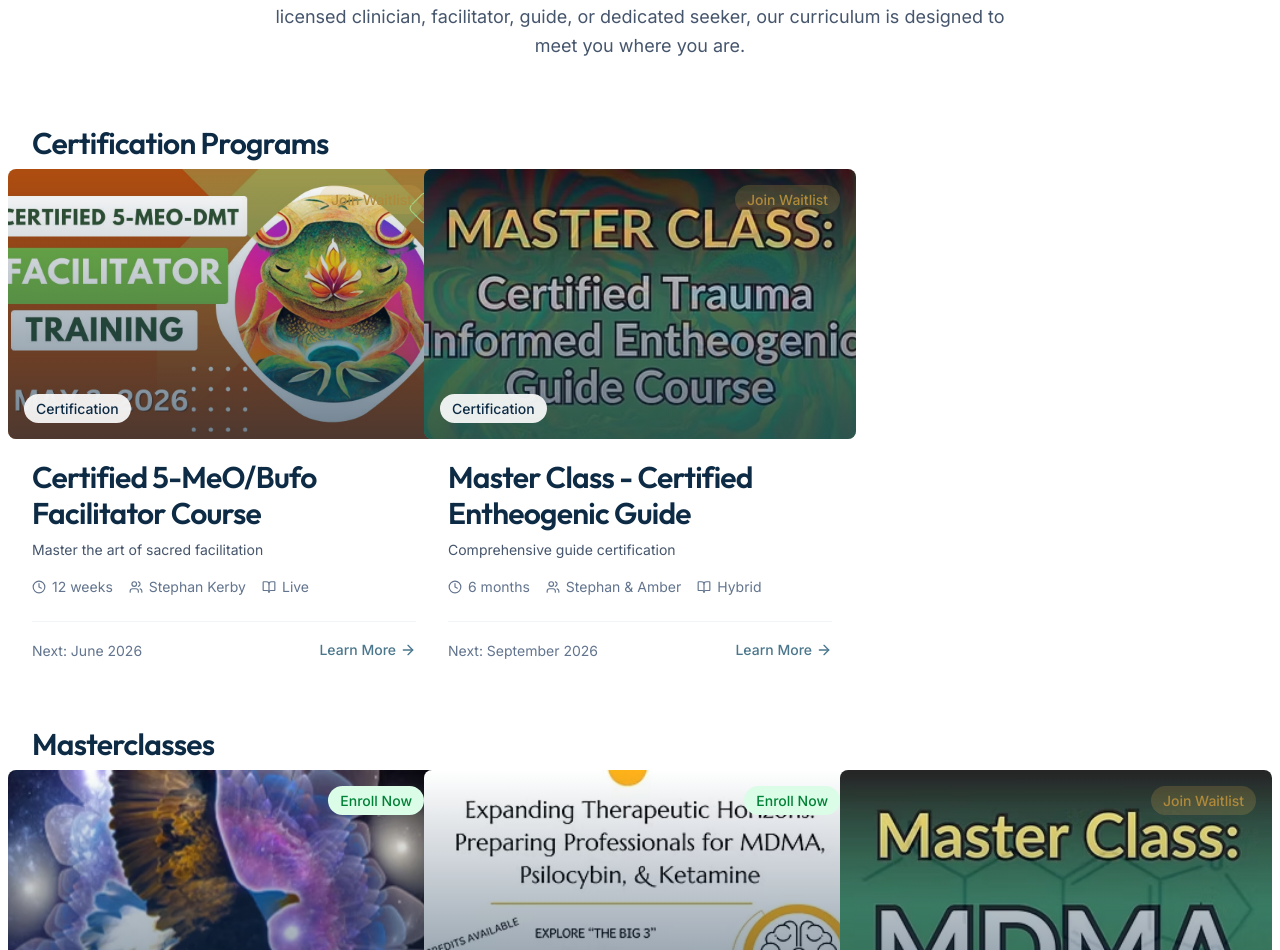
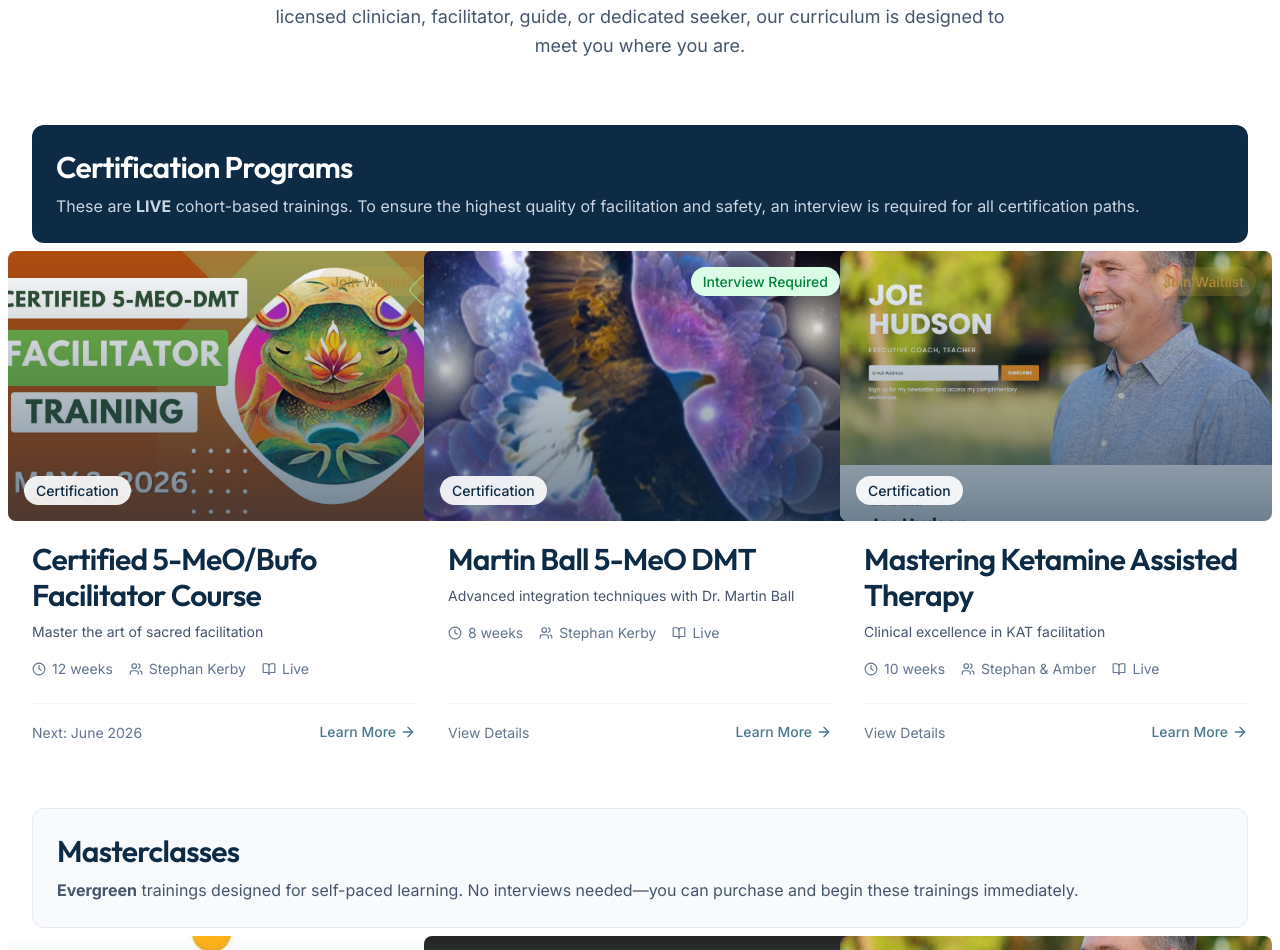
Before and after one commit to armchairfuturist-code/mindscape-site, a Next.js app: page / in a window 1280 px wide. Shown: the part 4202-5152 px from the top of the page. Built offline with nearby package versions, Linux system fonts and the light colour scheme; no server answers.

Commit message:
categorization of classes links

```diff
--- a/src/components/sections/CoursesSection.tsx
+++ b/src/components/sections/CoursesSection.tsx
@@ -12,7 +12,7 @@ function CourseCard({ course }: { course: typeof courses[0] }) {
     };
 
     const statusLabels = {
-        open: "Enroll Now",
+        open: course.requiresInterview ? "Interview Required" : "Purchase Now",
         waitlist: "Join Waitlist",
         "coming-soon": "Coming Soon",
     };
@@ -128,9 +128,14 @@ export default function CoursesSection() {
                 {/* Certification Programs */}
                 {certifications.length > 0 && (
                     <div className="mb-16">
-                        <h3 className="text-2xl font-heading font-semibold text-navy mb-8">
+                        <div className="mb-8 p-6 bg-navy text-white rounded-xl">
+                            <h3 className="text-2xl font-heading font-semibold mb-2">
                                 Certification Programs
                             </h3>
+                            <p className="text-slate-300">
+                                These are <strong>LIVE</strong> cohort-based trainings. To ensure the highest quality of facilitation and safety, an interview is required for all certification paths.
+                            </p>
+                        </div>
                         <div className="grid md:grid-cols-2 lg:grid-cols-3 gap-8">
                             {certifications.map((course) => (
                                 <CourseCard key={course.slug} course={course} />
@@ -142,9 +147,14 @@ export default function CoursesSection() {
                 {/* Masterclasses */}
                 {masterclasses.length > 0 && (
                     <div className="mb-16">
-                        <h3 className="text-2xl font-heading font-semibold text-navy mb-8">
+                        <div className="mb-8 p-6 bg-slate-50 border border-slate-200 rounded-xl">
+                            <h3 className="text-2xl font-heading font-semibold text-navy mb-2">
                                 Masterclasses
                             </h3>
+                            <p className="text-slate-600">
+                                <strong>Evergreen</strong> trainings designed for self-paced learning. No interviews needed—you can purchase and begin these trainings immediately.
+                            </p>
+                        </div>
                         <div className="grid md:grid-cols-2 lg:grid-cols-3 gap-8">
                             {masterclasses.map((course) => (
                                 <CourseCard key={course.slug} course={course} />
@@ -156,9 +166,11 @@ export default function CoursesSection() {
                 {/* eBooks & Resources */}
                 {ebooks.length > 0 && (
                     <div>
-                        <h3 className="text-2xl font-heading font-semibold text-navy mb-8">
+                        <div className="mb-8">
+                            <h3 className="text-2xl font-heading font-semibold text-navy mb-2">
                                 eBooks & Resources
                             </h3>
+                        </div>
                         <div className="grid md:grid-cols-2 lg:grid-cols-3 gap-8">
                             {ebooks.map((course) => (
                                 <CourseCard key={course.slug} course={course} />
--- a/src/data/courses.ts
+++ b/src/data/courses.ts
@@ -7,6 +7,7 @@ export interface Course {
     price: number | null;
     type: 'masterclass' | 'certification' | 'ebook';
     status: 'open' | 'waitlist' | 'coming-soon';
+    requiresInterview?: boolean;
     nextCohort?: string;
     duration?: string;
     format?: string;
@@ -44,6 +45,7 @@ export const courses: Course[] = [
         price: null,
         type: "certification",
         status: "waitlist",
+        requiresInterview: true,
         nextCohort: "June 2026",
         duration: "12 weeks",
         format: "Live Online + Self-Paced",
@@ -119,14 +121,15 @@ export const courses: Course[] = [
         ],
     },
     {
-        slug: "martin-ball-5-meo-dmt-integration",
-        title: "Martin Ball 5-MeO DMT Integration",
+        slug: "martin-ball-5-meo-dmt",
+        title: "Martin Ball 5-MeO DMT",
         subtitle: "Advanced integration techniques with Dr. Martin Ball",
         description: "Deep dive into advanced 5-MeO-DMT integration practices with renowned expert Dr. Martin Ball. Learn to support clients through profound non-dual experiences and facilitate lasting transformation.",
         image: "/images/5meoi.avif",
         price: null,
-        type: "masterclass",
+        type: "certification",
         status: "open",
+        requiresInterview: true,
         duration: "8 weeks",
         format: "Live Online",
         instructor: "stephan",
@@ -166,72 +169,63 @@ export const courses: Course[] = [
         ],
     },
     {
-        slug: "certified-entheogenic-guide",
-        title: "Master Class - Certified Entheogenic Guide",
-        subtitle: "Comprehensive guide certification",
-        description: "Our flagship certification program preparing you to work across multiple plant medicines and psychedelics. This comprehensive training covers the full spectrum of entheogenic facilitation.",
-        image: "/images/mcceg.avif",
+        slug: "mastering-ketamine-assisted-therapy",
+        title: "Mastering Ketamine Assisted Therapy",
+        subtitle: "Clinical excellence in KAT facilitation",
+        description: "A comprehensive certification program for practitioners seeking to master Ketamine-Assisted Therapy. This course provides deep clinical insights, safety protocols, and therapeutic frameworks for working with this powerful tool.",
+        image: "/images/1.png",
         price: null,
         type: "certification",
         status: "waitlist",
-        nextCohort: "September 2026",
-        duration: "6 months",
-        format: "Hybrid (Live + On-Demand)",
+        requiresInterview: true,
+        duration: "10 weeks",
+        format: "Live Online + Clinical Practicum",
         instructor: "both",
         metrics: {
-            completionRate: 95,
-            recommendRate: 97,
-            students: 280,
+            completionRate: 98,
+            recommendRate: 99,
         },
         highlights: [
-            "Multi-substance training curriculum",
-            "Clinical & ceremonial approaches",
-            "Extensive supervised practice",
-            "Professional certification upon completion",
+            "Clinical pharmacology of Ketamine",
+            "Therapeutic protocols & session design",
+            "Screening & safety assessments",
+            "Integration & somatic support",
         ],
         curriculum: [
             {
-                title: "Foundation Studies",
+                title: "Module 1: Clinical Foundations",
                 topics: [
-                    "History of entheogens in human culture",
-                    "Comparative pharmacology",
-                    "Ethical frameworks across traditions",
+                    "Neurobiology of Ketamine",
+                    "Medical screening and contraindications",
+                    "Legal & clinical frameworks",
                 ],
             },
             {
-                title: "Clinical Skills",
+                title: "Module 2: The Therapeutic Container",
                 topics: [
-                    "Assessment and screening",
-                    "Session facilitation",
-                    "Crisis intervention",
-                    "Documentation and ethics",
-                ],
-            },
-            {
-                title: "Integration & Beyond",
-                topics: [
-                    "Multi-modal integration support",
-                    "Building your practice",
-                    "Community and network development",
+                    "Set and setting for KAT",
+                    "Dosing strategies",
+                    "Holding space for non-ordinary states",
                 ],
             },
         ],
         faq: [
             {
-                question: "What certification do I receive?",
-                answer: "Upon completion, you receive the Certified Entheogenic Guide credential from Mindscape Psychedelic Institute.",
+                question: "Is this for medical professionals only?",
+                answer: "While clinical backgrounds are preferred, we welcome experienced facilitators who work in collaboration with medical teams.",
             },
         ],
     },
     {
         slug: "expanding-therapeutic-horizons",
-        title: "Expanding Therapeutic Horizons",
+        title: "Masterclass: Expanding Therapeutic Horizons",
         subtitle: "The Future of Therapy",
         description: "Explore the emerging landscape of psychedelic-assisted therapy and how it's reshaping mental health treatment. Perfect for clinicians looking to understand this evolving field.",
         image: "/images/eth.avif",
         price: null,
         type: "masterclass",
         status: "open",
+        requiresInterview: false,
         duration: "4 weeks",
         format: "On-Demand",
         instructor: "amber",
@@ -279,6 +273,7 @@ export const courses: Course[] = [
         price: null,
         type: "masterclass",
         status: "waitlist",
+        requiresInterview: false,
         nextCohort: "March 2026",
         duration: "8 weeks",
         format: "Live Online",
@@ -375,6 +370,7 @@ export const courses: Course[] = [
         price: null,
         type: "masterclass",
         status: "open",
+        requiresInterview: false,
         duration: "6 weeks",
         format: "Live Online",
         instructor: "stephan",
```
Lines whose indentation alone changed are shown as unchanged.
